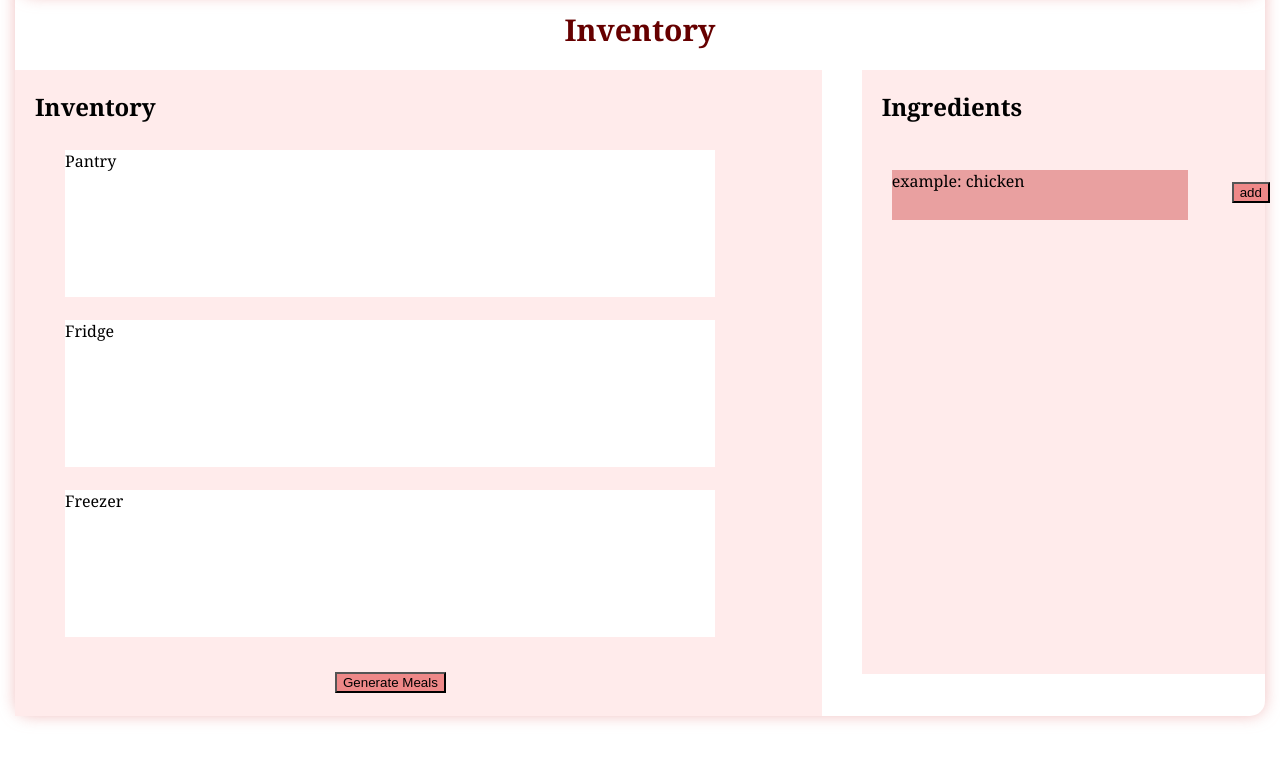
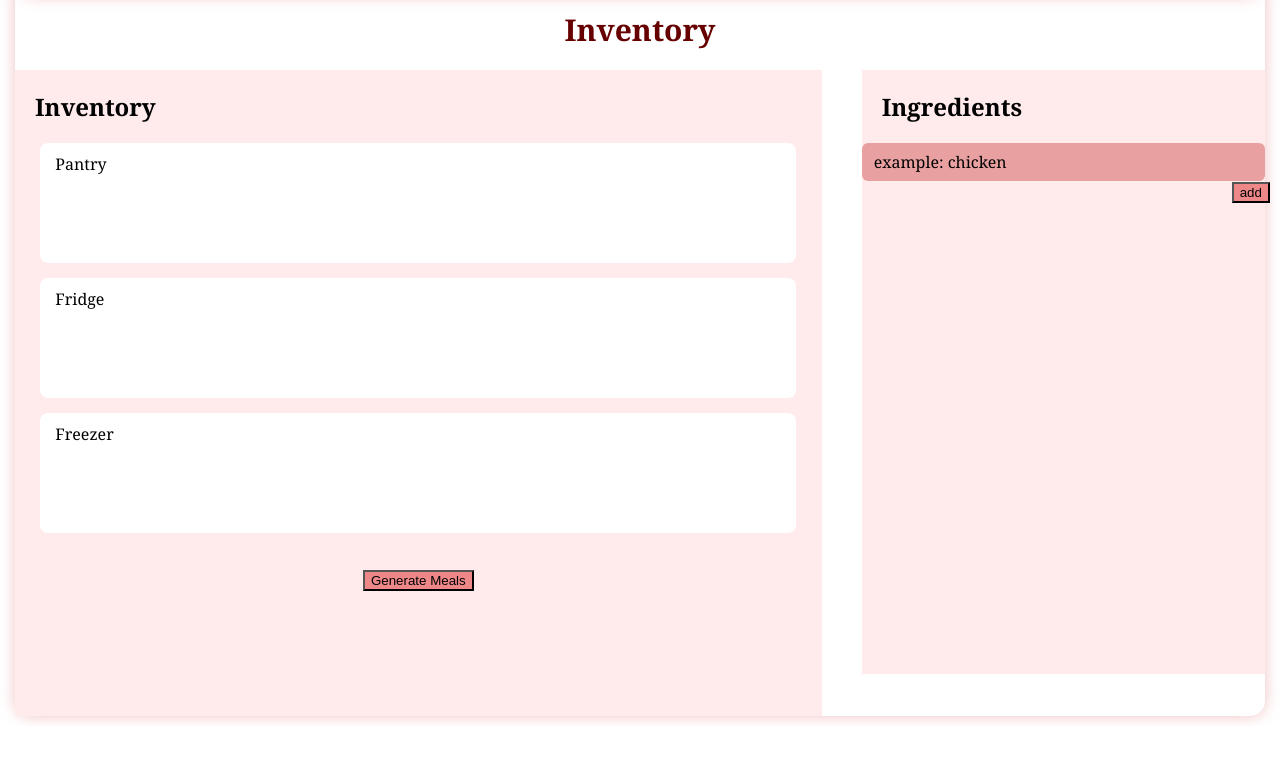
Before and after one commit to marianealidio/meal-hacker, a Django app: template templates/pages/inventory.html in a window 1280 px wide. Shown: the part 201-971 px from the top of the page. After the commit the page ends 923 px from the top, so only its background shows below. Run offline with Django 4.2, Linux system fonts and the light colour scheme; the template is opened without the code that fills it, so the values that code supplies are empty; parts of the project's set-up code (start-up, migrations or seed data) failed here and were passed over.

Commit message:
Update main.css
Fixed layout for inventory

```diff
--- a/static/css/main.css
+++ b/static/css/main.css
@@ -129,39 +129,20 @@ h2{
 .inventory,.basket{
     position: relative;
     width: 100%;
-    height: 646px;
+    min-height: 646px;
     background: #FFEBEB;
 }
-.pantry{
-    position: absolute;
-    width: 650px;
-    height: 147px;
-    left: 50px;
-    top: 80px;
-    background: #FFFFFF;
-}
-.fridge{
-    position: absolute;
-    width: 650px;
-    height: 147px;
-    left: 50px;
-    top: 250px;
-    background: #FFFFFF;
-}
-.freezer{
-    position: absolute;
-    width: 650px;
-    height: 147px;
-    left: 50px;
-    top: 420px;
+.pantry, .fridge, .freezer{
+    width: 90%;
+    min-height: 100px;
+    margin: 15px auto;
+    padding: 10px 15px;
+    border-radius: 8px;
     background: #FFFFFF;
 }
 .generate-meals{
-    position: absolute;
-    top: 600px;
-    left: 320px;
-    height: 100px;
-    width: 500px;
+    text-align: center;
+    padding: 20px 0;
 }
 .items{
     position: relative;
@@ -170,12 +151,13 @@ h2{
     background:#FFEBEB;
 }
 .product{
-    position: absolute;
-    width: 296px;
-    height: 50px;
+    display: flex;
+    gap: 15px;
+    align-items: center;
     background: #E9A0A0;
-    left: 30px;
-    top: 100px;
+    padding: 8px 12px;
+    margin-bottom: 6px;
+    border-radius: 6px;
 }
 .add{
     position: absolute;
@@ -190,7 +172,7 @@ button{
     z-index: 3;
 }
 .auth-container{
-    backgroung: #FFEBEB;
+    background: #FFEBEB;
     display: flex;
     flex-direction: column;
     align-items: center;
```
